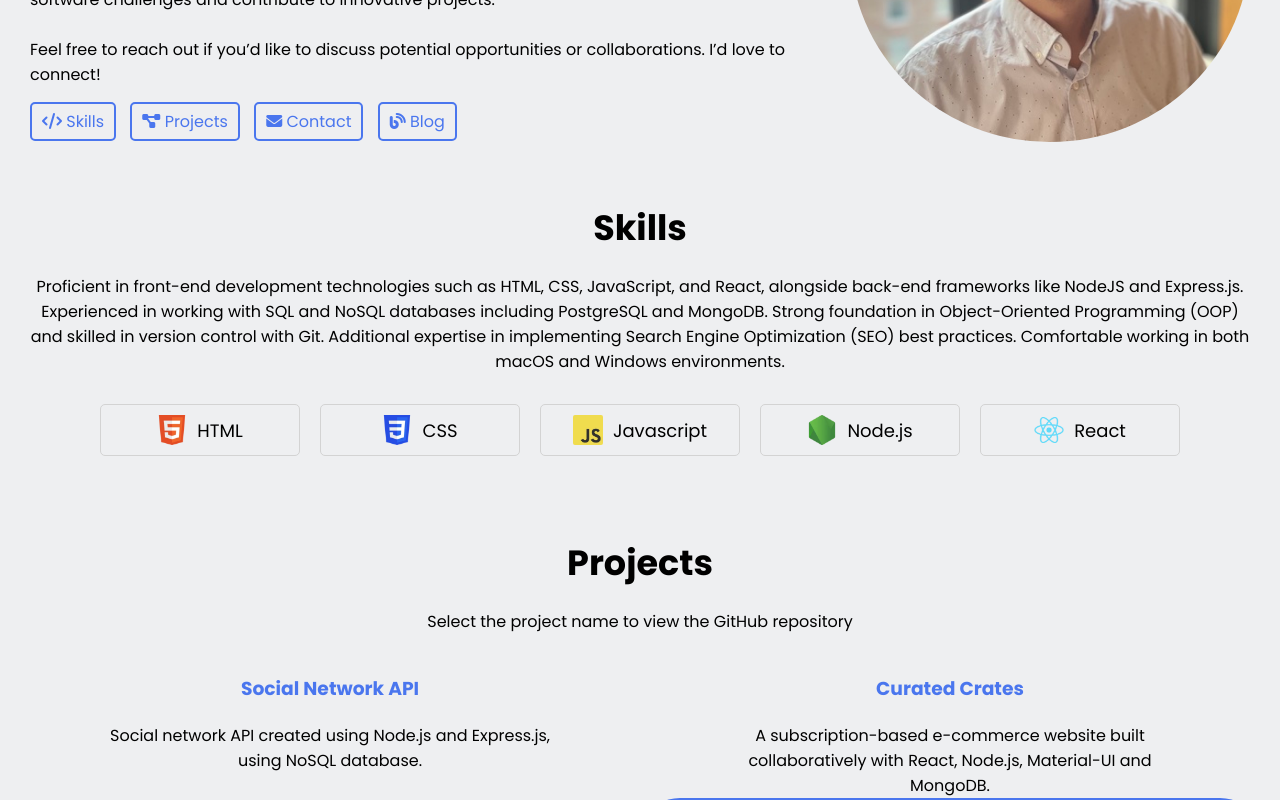
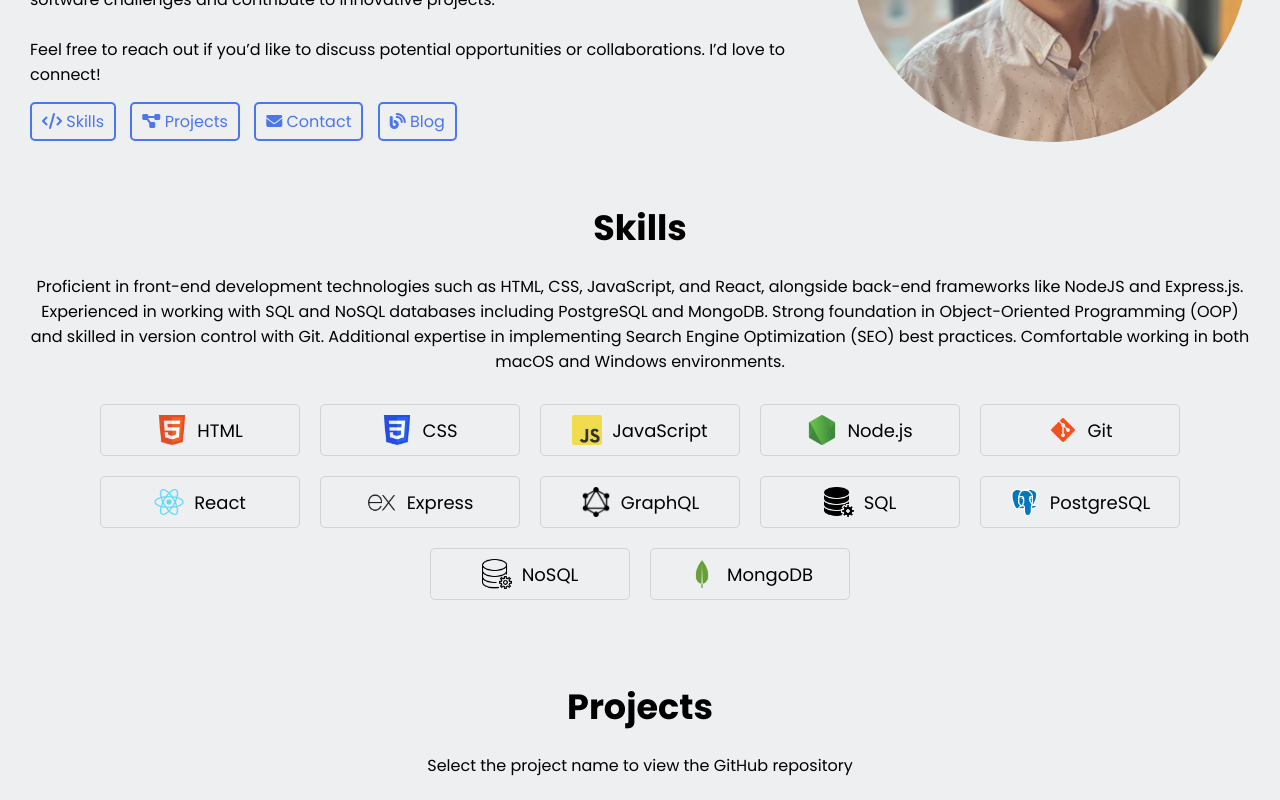
Before and after one commit to JMRobertson89/jrobertson-io-portfolio, a website: page index.html in a window 1280 px wide. Shown: the part 386-1186 px from the top of the page. Drawn offline with Linux system fonts and the light colour scheme; grey boxes are pictures that could not be loaded.

Commit message:
added more skills

```diff
--- a/index.html
+++ b/index.html
@@ -1,12 +1,17 @@
 <!DOCTYPE html>
 <html lang="en">
+
 <head>
     <meta charset="UTF-8">
     <meta name="viewport" content="width=device-width, initial-scale=1.0">
     <link rel="preconnect" href="https://fonts.googleapis.com">
     <link rel="preconnect" href="https://fonts.gstatic.com" crossorigin>
-    <link href="https://fonts.googleapis.com/css2?family=Poppins:ital,wght@0,100;0,200;0,300;0,400;0,500;0,600;0,700;0,800;0,900;1,100;1,200;1,300;1,400;1,500;1,600;1,700;1,800;1,900&display=swap" rel="stylesheet">
-    <link rel="stylesheet" href="https://cdnjs.cloudflare.com/ajax/libs/font-awesome/6.6.0/css/all.min.css" integrity="sha512-Kc323vGBEqzTmouAECnVceyQqyqdsSiqLQISBL29aUW4U/M7pSPA/gEUZQqv1cwx4OnYxTxve5UMg5GT6L4JJg==" crossorigin="anonymous" referrerpolicy="no-referrer"/>
+    <link
+        href="https://fonts.googleapis.com/css2?family=Poppins:ital,wght@0,100;0,200;0,300;0,400;0,500;0,600;0,700;0,800;0,900;1,100;1,200;1,300;1,400;1,500;1,600;1,700;1,800;1,900&display=swap"
+        rel="stylesheet">
+    <link rel="stylesheet" href="https://cdnjs.cloudflare.com/ajax/libs/font-awesome/6.6.0/css/all.min.css"
+        integrity="sha512-Kc323vGBEqzTmouAECnVceyQqyqdsSiqLQISBL29aUW4U/M7pSPA/gEUZQqv1cwx4OnYxTxve5UMg5GT6L4JJg=="
+        crossorigin="anonymous" referrerpolicy="no-referrer" />
     <link rel="stylesheet" href="./CSS/styles.css">
 
 
@@ -54,13 +59,19 @@
         <section class="hero-section">
             <div class="text">
                 <h2>Hi! I'm Josh</h2>
-                <p>I recently graduated from the UConn School of Engineering's Full-Stack Web Development Bootcamp, where I honed my skills in technologies such as HTML, CSS, JavaScript, Node.js, and React. With a background in Technology Sales and Client Management, I bring a unique blend of problem-solving, collaboration, and a customer-first mindset to my development projects.
-                <br>
-                <br>
-                During my professional career, I've excelled in leveraging technology to create solutions that meet both client and business needs. Now, I'm excited to apply my technical skills to solve complex software challenges and contribute to innovative projects.
-                <br>
-                <br>
-                Feel free to reach out if you’d like to discuss potential opportunities or collaborations. I’d love to connect!
+                <p>I recently graduated from the UConn School of Engineering's Full-Stack Web Development Bootcamp,
+                    where I honed my skills in technologies such as HTML, CSS, JavaScript, Node.js, and React. With a
+                    background in Technology Sales and Client Management, I bring a unique blend of problem-solving,
+                    collaboration, and a customer-first mindset to my development projects.
+                    <br>
+                    <br>
+                    During my professional career, I've excelled in leveraging technology to create solutions that meet
+                    both client and business needs. Now, I'm excited to apply my technical skills to solve complex
+                    software challenges and contribute to innovative projects.
+                    <br>
+                    <br>
+                    Feel free to reach out if you’d like to discuss potential opportunities or collaborations. I’d love
+                    to connect!
                 </p>
                 <div class="links">
                     <a href="#skills">
@@ -92,7 +103,11 @@
         <section id="skills" class="skills-section">
             <h2>Skills</h2>
             <div class="text">
-                <p> Proficient in front-end development technologies such as HTML, CSS, JavaScript, and React, alongside back-end frameworks like NodeJS and Express.js. Experienced in working with SQL and NoSQL databases including PostgreSQL and MongoDB. Strong foundation in Object-Oriented Programming (OOP) and skilled in version control with Git. Additional expertise in implementing Search Engine Optimization (SEO) best practices. Comfortable working in both macOS and Windows environments.</p>
+                <p> Proficient in front-end development technologies such as HTML, CSS, JavaScript, and React, alongside
+                    back-end frameworks like NodeJS and Express.js. Experienced in working with SQL and NoSQL databases
+                    including PostgreSQL and MongoDB. Strong foundation in Object-Oriented Programming (OOP) and skilled
+                    in version control with Git. Additional expertise in implementing Search Engine Optimization (SEO)
+                    best practices. Comfortable working in both macOS and Windows environments.</p>
             </div>
 
             <div class="cells">
@@ -108,18 +123,46 @@
 
                 <div class="cell">
                     <img src="./Assets/images/javascript-logo.webp" alt="Javascript logo">
-                    <span>Javascript</span>
+                    <span>JavaScript</span>
                 </div>
 
                 <div class="cell">
                     <img src="./Assets/images/node-logo.webp" alt="Node.js logo">
                     <span>Node.js</span>
                 </div>
-
+                <div class="cell">
+                    <img src="./Assets/images/git-logo.png" alt="Git Logo">
+                    <span>Git</span>
+                </div>
                 <div class="cell">
                     <img src="./Assets/images/react-logo.webp" alt="React Logo">
                     <span>React</span>
                 </div>
+                <div class="cell">
+                    <img src="./Assets/images/express-logo.png" alt="Express Logo">
+                    <span>Express</span>
+                </div>
+                <div class="cell">
+                    <img src="./Assets/images/graphql-logo.png" alt="GraphQL Logo">
+                    <span>GraphQL</span>
+                </div>
+                <div class="cell">
+                    <img src="./Assets/images/sql-logo.png" alt="SQL Logo">
+                    <span>SQL</span>
+                </div>
+                <div class="cell">
+                    <img src="./Assets/images/postgres-logo.png" alt="PostgreSQL Logo">
+                    <span>PostgreSQL</span>
+                </div>
+                <div class="cell">
+                    <img src="./Assets/images/nosql-logo.png" alt="NoSQL Logo">
+                    <span>NoSQL</span>
+                </div>
+                <div class="cell">
+                    <img src="./Assets/images/mongo-logo.png" alt="MongoDB Logo">
+                    <span>MongoDB</span>
+                </div>
+
             </div>
         </section>
 
@@ -135,21 +178,27 @@
 
             <div class="project" id="project-1">
                 <a href="https://github.com/JMRobertson89/Social-Network-API" target="_blank">
-                <h3>Social Network API</h3></a>
+                    <h3>Social Network API</h3>
+                </a>
                 <p>Social network API created using Node.js and Express.js, using NoSQL database.</p>
                 <div class="image-container">
-                    <iframe width="600" height="400" src="https://www.youtube.com/embed/7nFSZ9iiGTU?si=pa1IblXxzadSW2x3" title="YouTube video player" frameborder="0" allow="accelerometer; autoplay; clipboard-write; encrypted-media; gyroscope; picture-in-picture; web-share" referrerpolicy="strict-origin-when-cross-origin" allowfullscreen></iframe>
+                    <iframe width="600" height="400" src="https://www.youtube.com/embed/7nFSZ9iiGTU?si=pa1IblXxzadSW2x3"
+                        title="YouTube video player" frameborder="0"
+                        allow="accelerometer; autoplay; clipboard-write; encrypted-media; gyroscope; picture-in-picture; web-share"
+                        referrerpolicy="strict-origin-when-cross-origin" allowfullscreen></iframe>
                 </div>
             </div>
 
 
             <div class="project" id="project-2">
                 <a href="https://github.com/JMRobertson89/Curated-Crates" target="_blank">
-                <h3>Curated Crates</h3></a>
-                <p>A subscription-based e-commerce website built collaboratively with React, Node.js, Material-UI and MongoDB.</p>
+                    <h3>Curated Crates</h3>
+                </a>
+                <p>A subscription-based e-commerce website built collaboratively with React, Node.js, Material-UI and
+                    MongoDB.</p>
                 <div class="image-container">
                     <a href="https://curated-crates.onrender.com/">
-                    <img src="./Assets/images/curated crates.png" alt="">
+                        <img src="./Assets/images/curated crates.png" alt="">
                     </a>
                 </div>
             </div>
@@ -157,8 +206,10 @@
 
             <div class="project" id="project-3">
                 <a href="https://github.com/JMRobertson89/Weather-Dashboard" target="_blank">
-                <h3>Weather Dashboard</h3></a>
-                <p>Dashboard that displays current weather, as well as a 5-day forecast, for a city searched by the user.</p>
+                    <h3>Weather Dashboard</h3>
+                </a>
+                <p>Dashboard that displays current weather, as well as a 5-day forecast, for a city searched by the
+                    user.</p>
                 <div class="image-container">
                     <a href="https://jmrobertson89.github.io/Weather-Dashboard/"></a>
                     <img src="./Assets/images/Weather Dashboard.webp" alt="">
@@ -172,7 +223,10 @@
                 </a>
                 <p>Command-line application to manage an employee database, using Node.js, Inquirer, and PostgreSQL.</p>
                 <div class="image-container">
-                    <iframe width="600" height="400" src="https://www.youtube.com/embed/Wh7yypVWQlQ?si=U08lfuLNG_XoqyUk" title="YouTube video player" frameborder="0" allow="accelerometer; autoplay; clipboard-write; encrypted-media; gyroscope; picture-in-picture; web-share" referrerpolicy="strict-origin-when-cross-origin" allowfullscreen></iframe>
+                    <iframe width="600" height="400" src="https://www.youtube.com/embed/Wh7yypVWQlQ?si=U08lfuLNG_XoqyUk"
+                        title="YouTube video player" frameborder="0"
+                        allow="accelerometer; autoplay; clipboard-write; encrypted-media; gyroscope; picture-in-picture; web-share"
+                        referrerpolicy="strict-origin-when-cross-origin" allowfullscreen></iframe>
                 </div>
             </div>
         </section>
@@ -183,7 +237,10 @@
 
             <div class="group">
                 <div class="text">
-                    <p>If you’re interested in discussing an employment opportunity, collaborating on an exciting project, or simply have a question you'd like to ask, please don’t hesitate to reach out! I am always open to new connections, creative ventures, and meaningful conversations. I look forward to connecting and exploring potential opportunities together.</p>
+                    <p>If you’re interested in discussing an employment opportunity, collaborating on an exciting
+                        project, or simply have a question you'd like to ask, please don’t hesitate to reach out! I am
+                        always open to new connections, creative ventures, and meaningful conversations. I look forward
+                        to connecting and exploring potential opportunities together.</p>
                 </div>
 
                 <form action="https://formsubmit.co/6922f790a89cc4c4d20250adaa75ebb8" method="POST">
@@ -223,4 +280,5 @@
 
 
 </body>
+
 </html>
```
Also changed, not shown: Assets/images/express-logo.png (added), Assets/images/git-logo.png (added), Assets/images/graphql-logo.png (added), Assets/images/mongo-logo.png (added), Assets/images/nosql-logo.png (added), Assets/images/oop-logo.png (added), Assets/images/postgres-logo.png (added), Assets/images/sql-logo.png (added).
